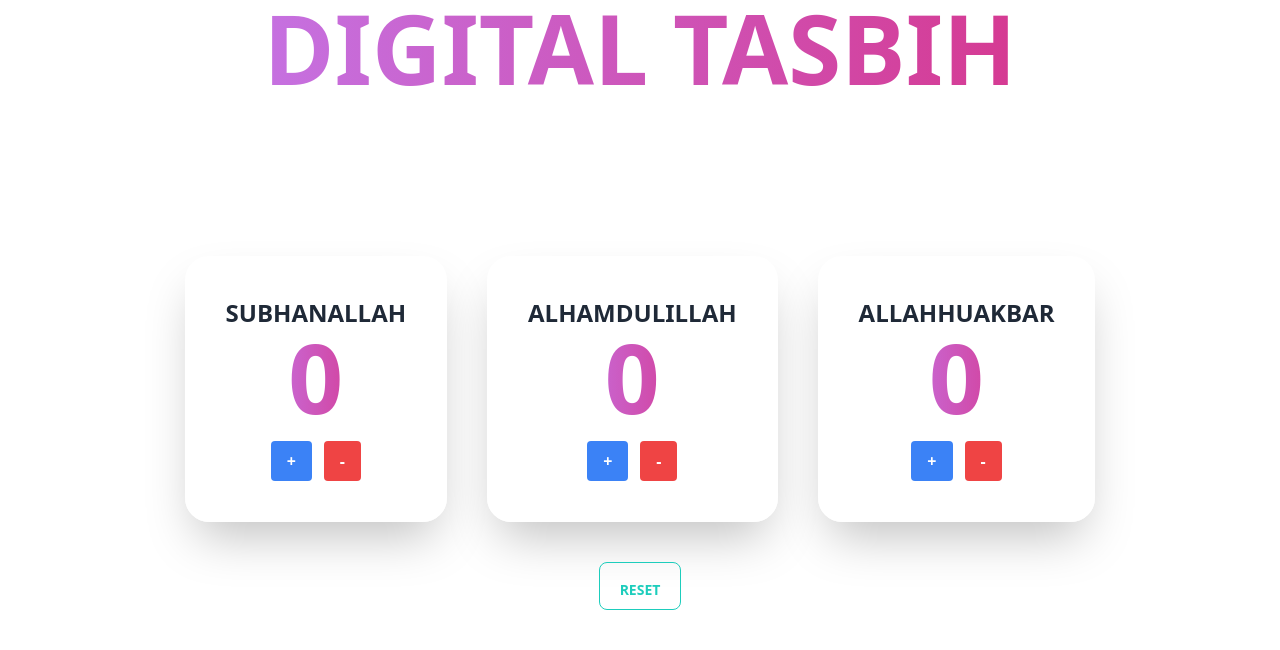
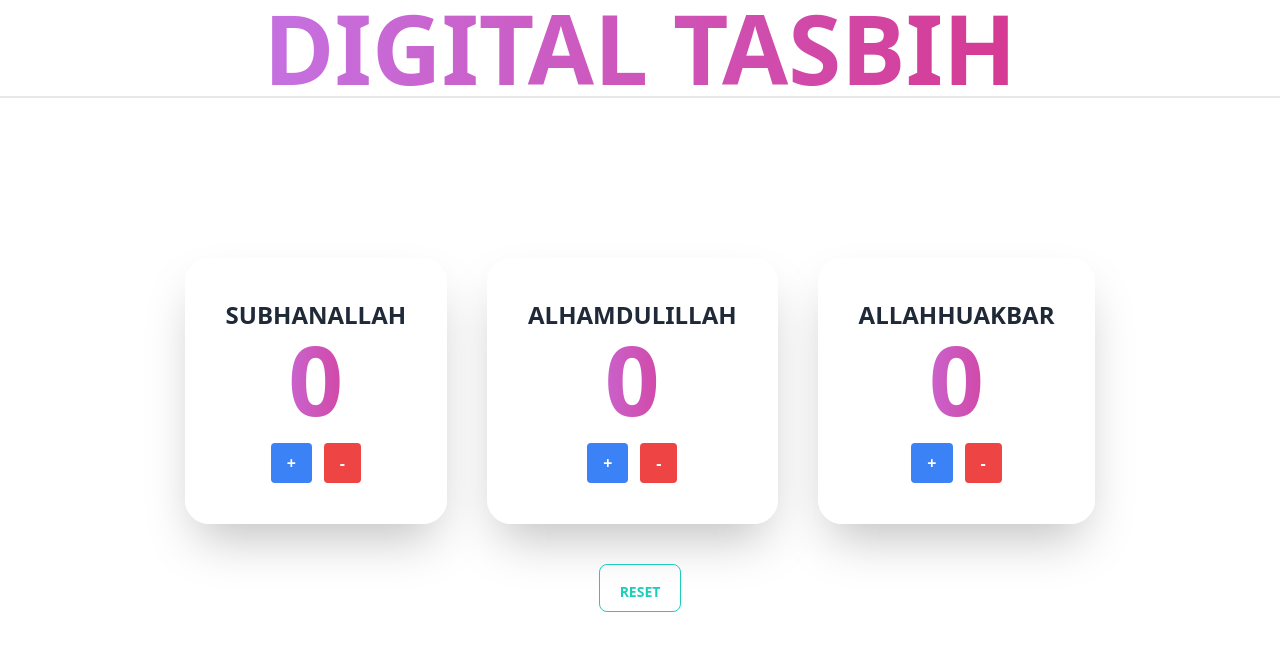
Before and after one commit to anfal11/tasbih-Count, a plain HTML site: page index.html in a window 1280 px wide. Drawn offline with nearby package versions, Linux system fonts and the light colour scheme.

Commit message:
border added

```diff
--- a/index.html
+++ b/index.html
@@ -14,7 +14,7 @@
 <body>
 
     <h1
-        class="font-extrabold uppercase text-center text-transparent text-6xl md:text-8xl bg-clip-text bg-gradient-to-r from-purple-400 to-pink-600 underline">
+        class="font-extrabold uppercase text-center text-transparent text-6xl md:text-8xl bg-clip-text bg-gradient-to-r from-purple-400 to-pink-600 border-b-2">
         Digital Tasbih</h1>
 
     <main>
```
